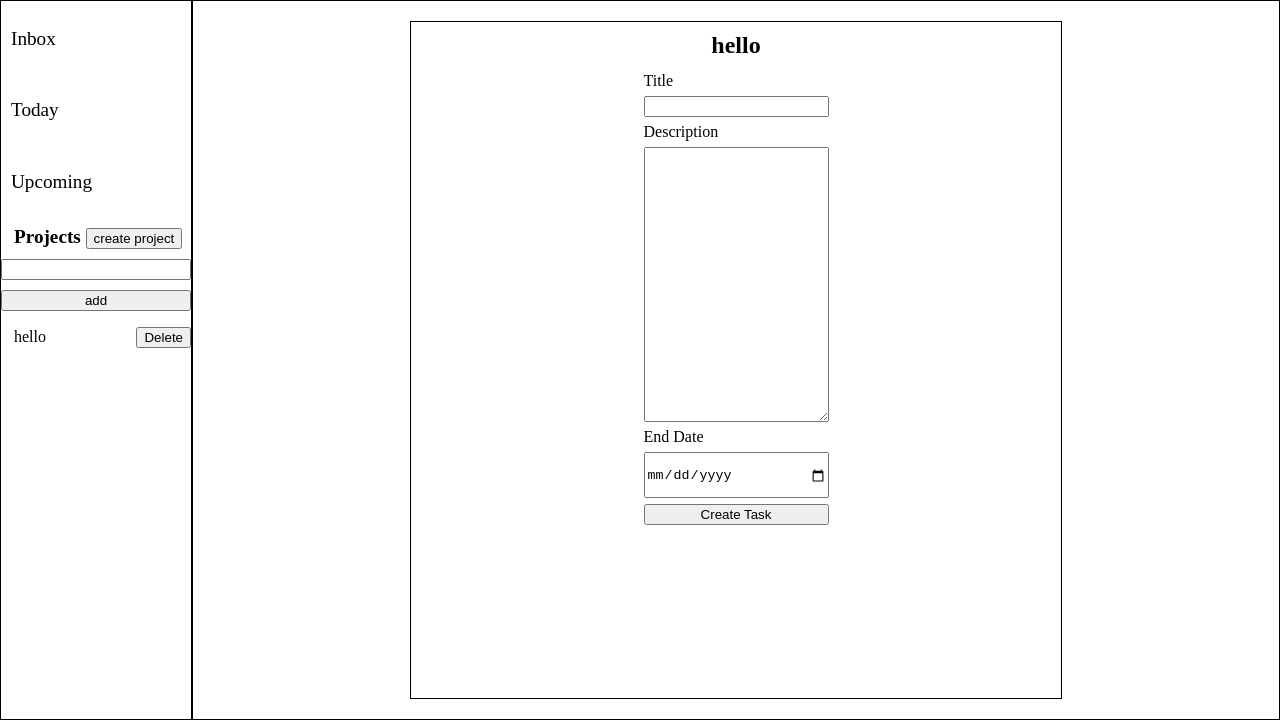
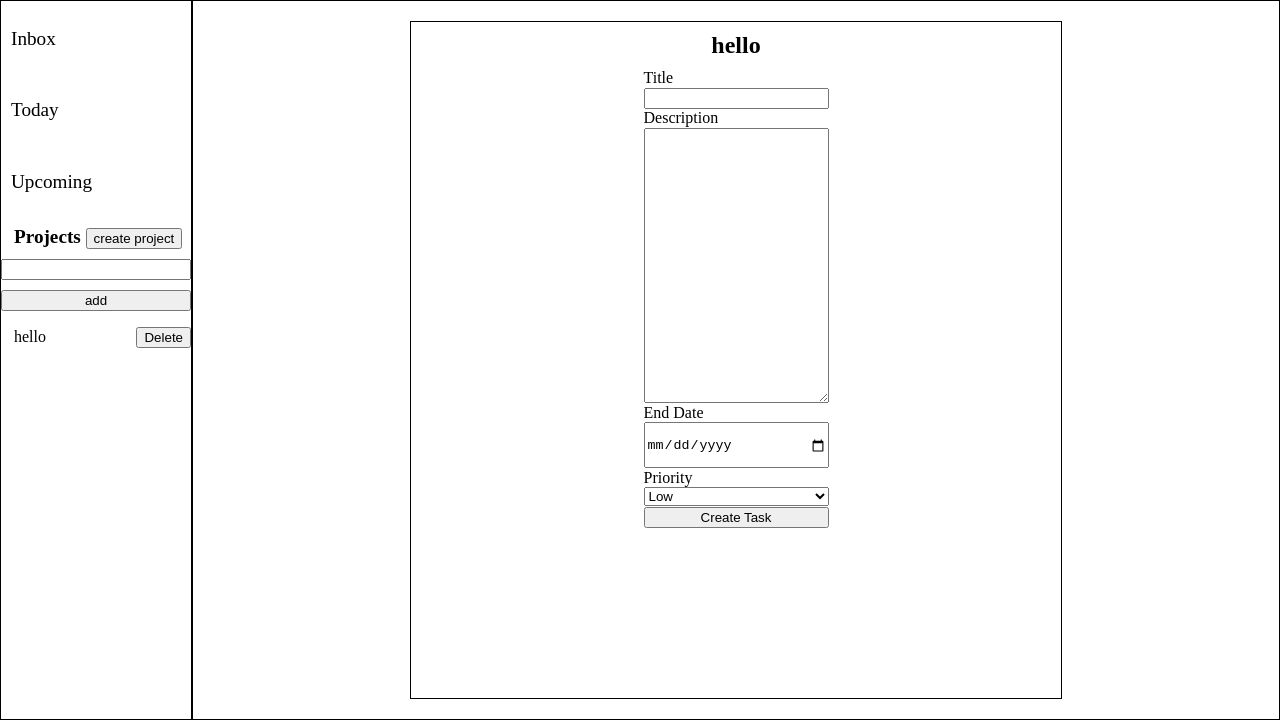
Before and after one commit to bepsik777/todo-list, a plain HTML site: page index.html in a window 1280 px wide. Shown: the part 80-800 px from the top of the page. Drawn offline with Linux system fonts and the light colour scheme.

Commit message:
Add priority input

```diff
--- a/index.html
+++ b/index.html
@@ -51,6 +51,12 @@
                     <textarea id="description" name="description"></textarea>
                     <label for="end-date">End Date</label>
                     <input type="date" name="end-date" id="end-date">
+                    <label for="priority">Priority</label>
+                    <select name="priority" id="priority">
+                        <option value="0">Low</option>
+                        <option value="1">Medium</option>
+                        <option value="2">High</option>
+                    </select>
                     <button class="create-todo-button">Create Task</button>
                 </form>
             </div>
```
Also changed, not shown: main.js (+1 -1 lines).
